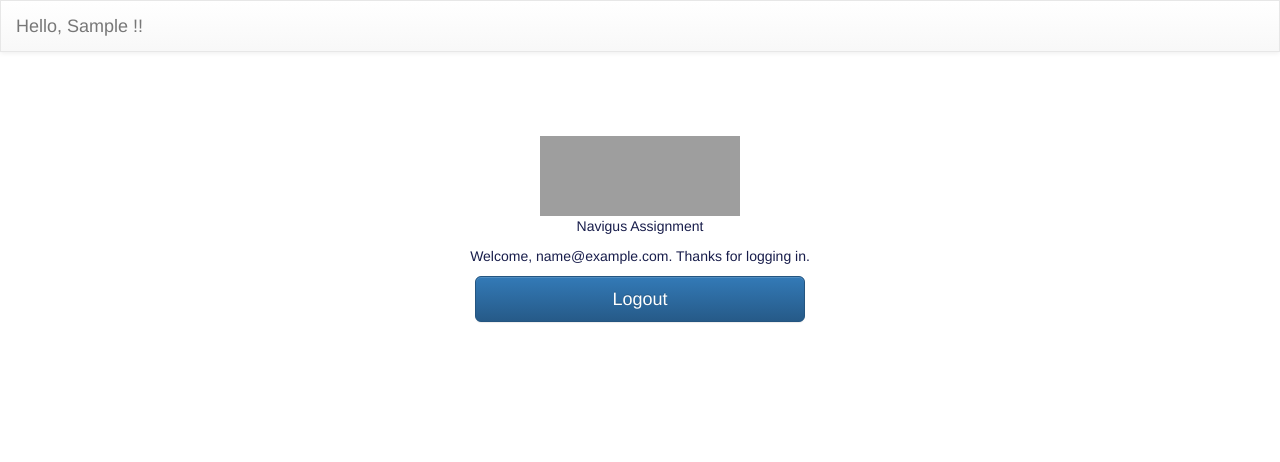
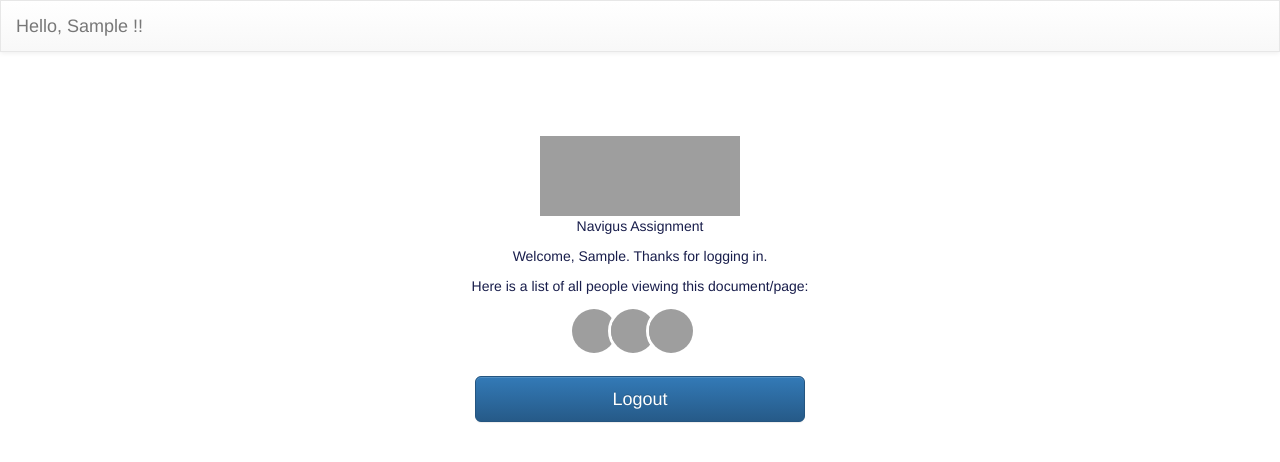
Before and after one commit to prateekj117/google-docs-online, a Django app: page /presence/ in a window 1280 px wide. Shown: the top 462 px of the page. Run offline with Django 3.2, Linux system fonts and the light colour scheme; the visitor is signed in with stand-in values (Sample User, id 1); some libraries are stand-ins or nearby versions; grey boxes are pictures that could not be loaded.

Commit message:
Add avatar logic and basic UI for avatars

```diff
--- a/presence/templates/presence.html
+++ b/presence/templates/presence.html
@@ -11,16 +11,31 @@
             padding: 15px;
             margin: auto;
         }
+        .avatar {
+            vertical-align: middle;
+            width: 50px;
+            height: 50px;
+            border-radius: 50%;
+            margin-left: -15px;
+            border-style: solid;
+            border-width: medium;
+            border-color: white;
+        }
     </style>
     <div class="text-center">
         <img class="img-fluid mx-auto d-block" src="{% static 'logo.png' %}" alt="logo" width="200" height="80">
     </div>
     <div style="color: #181d4b;" align="center">
         <p>Navigus Assignment</p>
-        {% if user.is_authenticated %}
-            <p>Welcome, {{ user.get_username }}. Thanks for logging in.</p>
-        {% endif %}
+        <p>Welcome, {{ user.first_name }}. Thanks for logging in.</p>
+        <p>Here is a list of all people viewing this document/page:</p>
     </div>
+    <div align="center">
+        <img src="{{ avatar_url }}" alt="Avatar" class="avatar">
+        <img src="{{ avatar_url }}" alt="Avatar" class="avatar">
+        <img src="{{ avatar_url }}" alt="Avatar" class="avatar">
+    </div>
+    <br>
     <a href="{% url 'logout' %}">
         <button class="btn btn-lg btn-primary btn-block">Logout</button>
     </a>
--- a/presence/views.py
+++ b/presence/views.py
@@ -1,8 +1,17 @@
+import hashlib
+
 from django.shortcuts import render, redirect
 
 
 def presence(request):
     if request.user.is_authenticated:
-        return render(request, 'presence.html')
+        avatar_url = gravatar(request.user)
+        return render(request, 'presence.html', {'avatar_url': avatar_url})
     else:
         return redirect("home")
+
+
+def gravatar(user, size=50, default='identicon', rating='g'):
+    url = 'http://www.gravatar.com/avatar'
+    hash = hashlib.md5(user.email.encode('utf-8')).hexdigest()
+    return '{url}/{hash}?s={size}&d={default}&r={rating}'.format(url=url, hash=hash, size=size, default=default, rating=rating)
```
